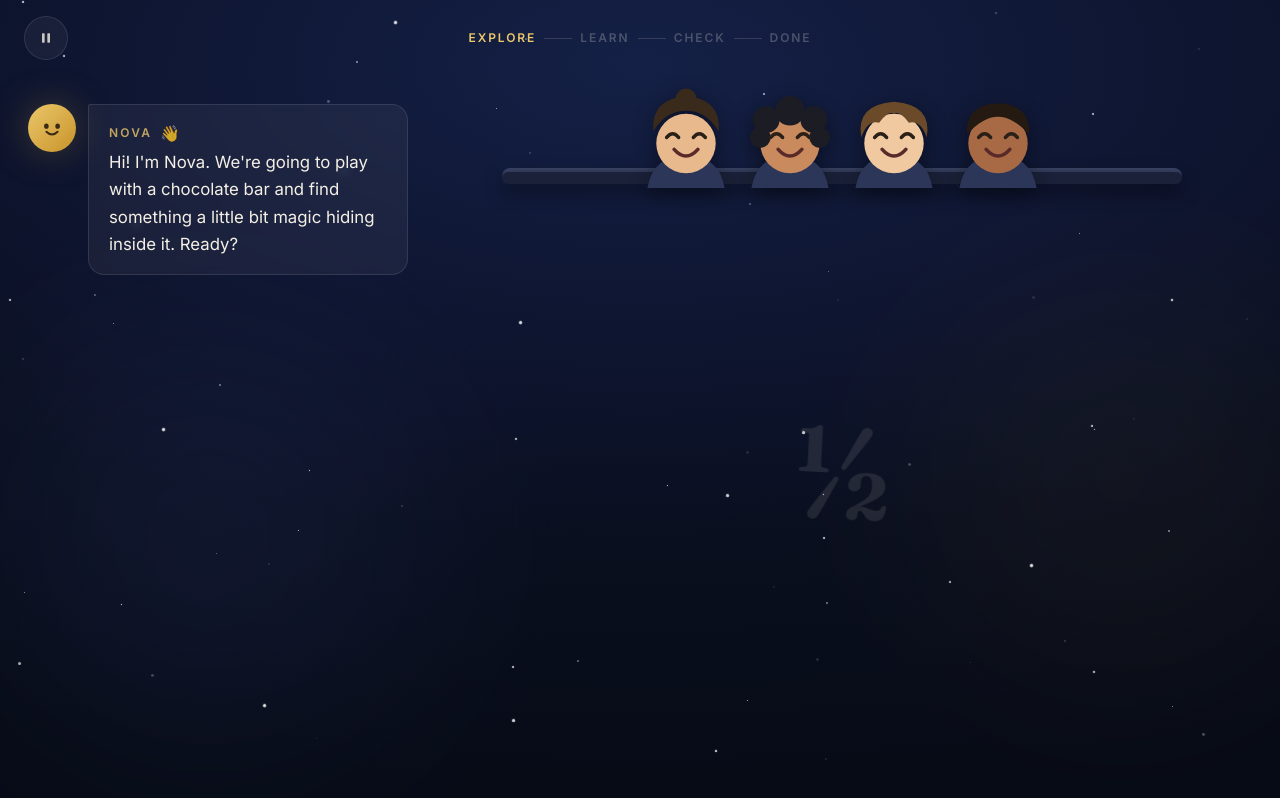
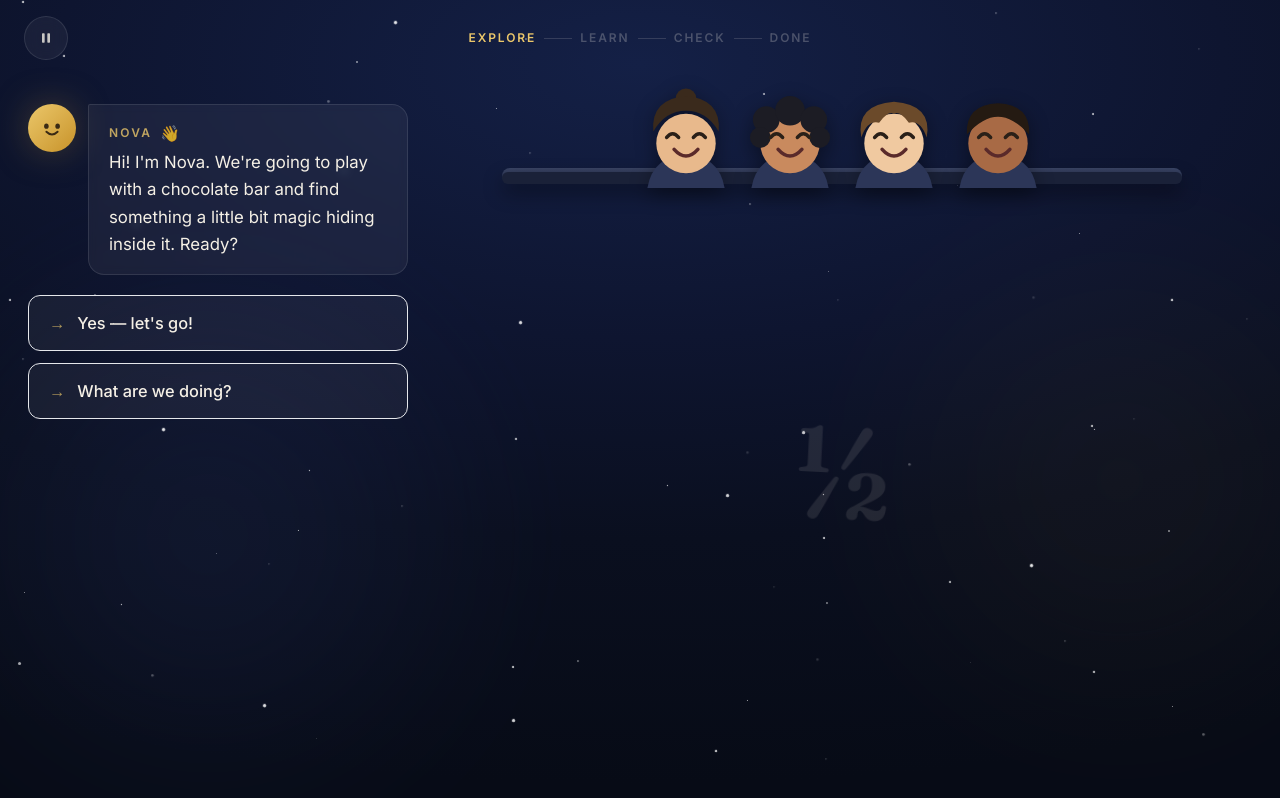
Before and after one commit to harrywinner2/fraction-tutor, a React (Vite) app: page / in a window 1280 px wide. Both pictures are taken after a click on the button "Tap to begin". Built offline with nearby package versions, Linux system fonts and the light colour scheme; the HTML template or start-up script is replaced by a standard one.

Commit message:
Make reply buttons CSS-driven so they can't settle invisible (StrictMode/Framer mount quirk)

```diff
--- a/src/components/TutorPanel.tsx
+++ b/src/components/TutorPanel.tsx
@@ -101,34 +101,31 @@ export default function TutorPanel({
       {/* answers — rendered once the line finishes typing and then left
           mounted (no AnimatePresence: it has no exit here and only made the
           buttons flicker out on unrelated re-renders). */}
-      <div className="flex flex-col gap-3">
+      <div id="reply-options" className="flex flex-col gap-3">
         {done &&
           choices?.map((c, i) => (
-            <motion.button
+            <button
               key={`${beatId}-${c.label}`}
-              initial={{ opacity: 0, x: -16 }}
-              animate={{ opacity: 1, x: 0 }}
-              transition={{ delay: i * 0.07 }}
+              style={{ animation: 'replyIn 360ms ease-out both', animationDelay: `${i * 70}ms` }}
               onClick={() => onChoose(c.next, c.correct)}
-              className="group min-h-[56px] rounded-xl border border-white/12 bg-white/[0.05] px-5 py-3 text-left text-[1.02rem] font-medium text-cream transition-all hover:border-gold/50 hover:bg-gold/10 active:scale-[0.98]"
+              className="group min-h-[56px] rounded-xl border border-white/12 bg-white/[0.05] px-5 py-3 text-left text-[1.02rem] font-medium text-cream transition-colors hover:border-gold/50 hover:bg-gold/10 active:scale-[0.98]"
             >
               <span className="mr-3 text-gold-soft/70 transition-transform group-hover:translate-x-0.5">
                 →
               </span>
               {c.label}
-            </motion.button>
+            </button>
           ))}
 
         {done && !choices && continueLabel && (
-          <motion.button
+          <button
             key={`${beatId}-continue`}
-            initial={{ opacity: 0, y: 10 }}
-            animate={{ opacity: 1, y: 0 }}
+            style={{ animation: 'replyInUp 360ms ease-out both' }}
             onClick={onContinue}
-            className="min-h-[56px] rounded-xl border border-gold/40 bg-gold/15 px-6 py-3 text-[1.02rem] font-semibold text-gold-soft transition-all hover:bg-gold/25 active:scale-[0.98]"
+            className="min-h-[56px] rounded-xl border border-gold/40 bg-gold/15 px-6 py-3 text-[1.02rem] font-semibold text-gold-soft transition-colors hover:bg-gold/25 active:scale-[0.98]"
           >
             {continueLabel} →
-          </motion.button>
+          </button>
         )}
       </div>
 
--- a/src/index.css
+++ b/src/index.css
@@ -34,6 +34,30 @@ body {
   box-sizing: border-box;
 }
 
+/* Answer/continue button entrance. Pure CSS with fill-mode "both" so the
+   final state is always the visible one — immune to the React-StrictMode +
+   Framer remount quirk that left them stuck at opacity 0 in dev. */
+@keyframes replyIn {
+  from {
+    opacity: 0;
+    transform: translateX(-16px);
+  }
+  to {
+    opacity: 1;
+    transform: translateX(0);
+  }
+}
+@keyframes replyInUp {
+  from {
+    opacity: 0;
+    transform: translateY(10px);
+  }
+  to {
+    opacity: 1;
+    transform: translateY(0);
+  }
+}
+
 /* Breathing "tap me" cue for the empty build bar */
 @keyframes invite {
   0%,
```
